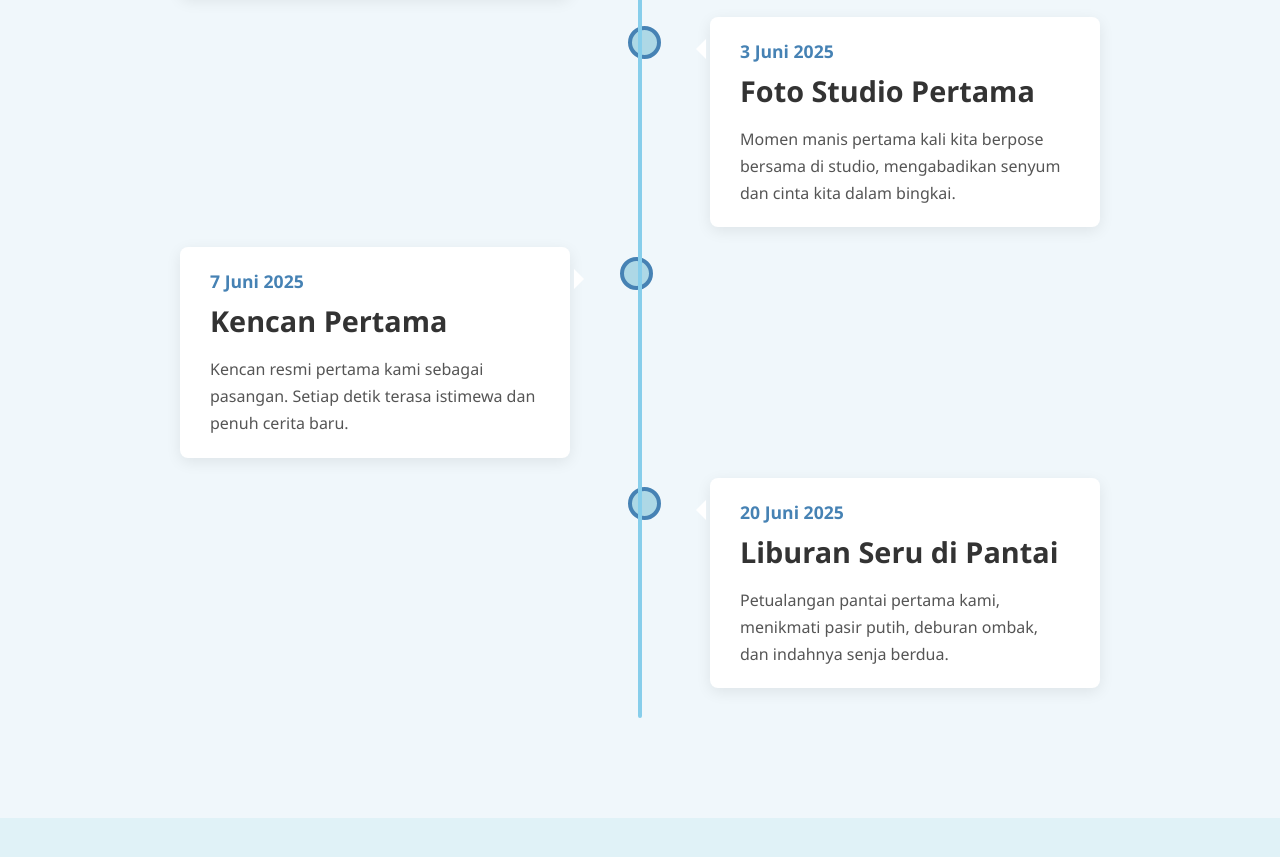
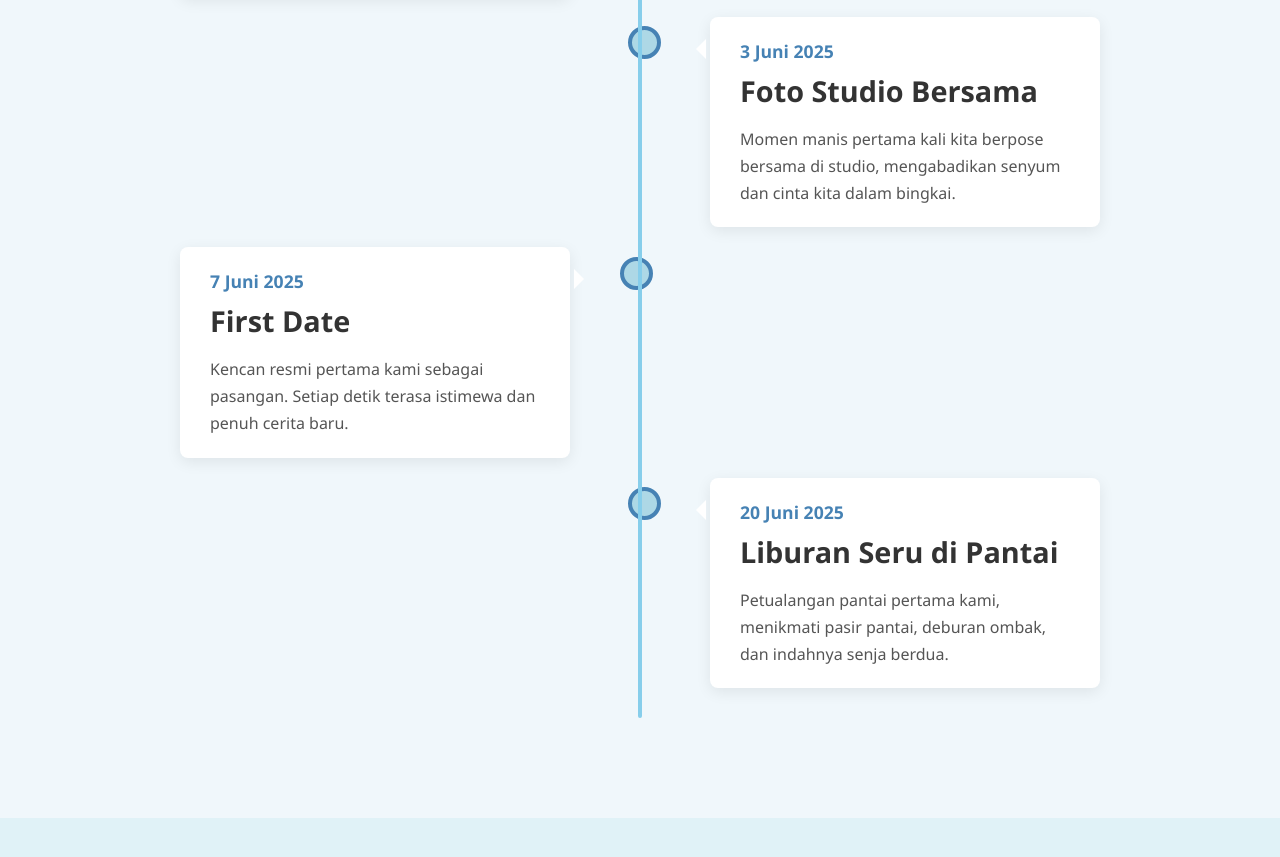
Before and after one commit to Axceelldotcom/KenanganWithDepi, a plain HTML site: page index.html in a window 1280 px wide. Shown: the part 1926-2783 px from the top of the page. Drawn offline with Linux system fonts and the light colour scheme.

Commit message:
Update index.html

```diff
--- a/index.html
+++ b/index.html
@@ -786,7 +786,7 @@
                     <div class="timeline-item">
                         <div class="timeline-content">
                             <span class="timeline-date">3 Juni 2025</span>
-                            <h3>Foto Studio Pertama</h3>
+                            <h3>Foto Studio Bersama</h3>
                             <p>Momen manis pertama kali kita berpose bersama di studio, mengabadikan senyum dan cinta kita dalam bingkai.</p>
                         </div>
                     </div>
@@ -795,7 +795,7 @@
                     <div class="timeline-item">
                         <div class="timeline-content">
                             <span class="timeline-date">7 Juni 2025</span>
-                            <h3>Kencan Pertama</h3>
+                            <h3>First Date</h3>
                             <p>Kencan resmi pertama kami sebagai pasangan. Setiap detik terasa istimewa dan penuh cerita baru.</p>
                         </div>
                     </div>
@@ -805,7 +805,7 @@
                         <div class="timeline-content">
                             <span class="timeline-date">20 Juni 2025</span>
                             <h3>Liburan Seru di Pantai</h3>
-                            <p>Petualangan pantai pertama kami, menikmati pasir putih, deburan ombak, dan indahnya senja berdua.</p>
+                            <p>Petualangan pantai pertama kami, menikmati pasir pantai, deburan ombak, dan indahnya senja berdua.</p>
                         </div>
                     </div>
 
```
